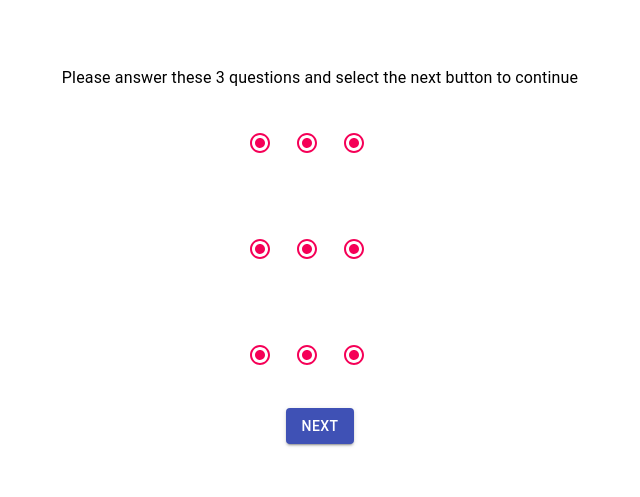
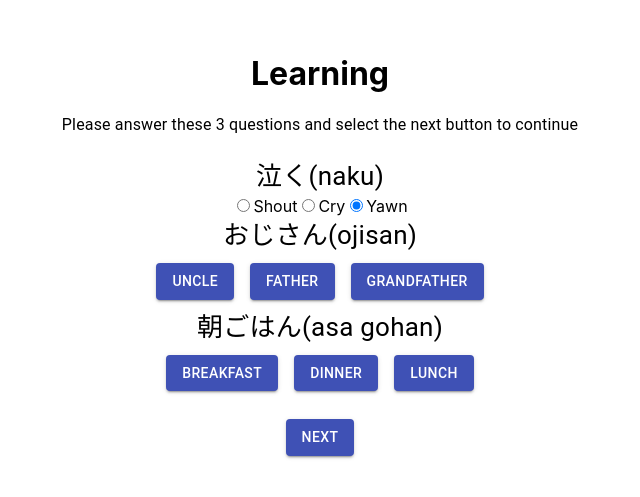
Before and after one commit to xeiwian/japaneseapp, a React (Create React App) app in the folder client/: page /question in a window 1280 px wide. Shown: the part 145-642 px from the top of the page, without its empty margins (320-960 px from the left). Built offline with nearby package versions, Linux system fonts and the light colour scheme; no server answers.

Commit message:
successfully get value from radio button

```diff
--- /dev/null
+++ b/client/src/components/questions.js
@@ -0,0 +1,130 @@
+var quizQuestions = [
+    {
+        type: "Emotion",
+        content: "泣く(naku) => Cry",
+        question: "泣く(naku)",
+        correctAnswer: "Cry",
+        possibleAnswer: ["Shout", "Cry", "Yawn"]
+    },
+    {
+        type: "Emotion",
+        content: "笑い(warai) => Laugh",
+        question: "笑い(warai)",
+        correctAnswer: "Laugh",
+        possibleAnswer: ["Excited", "Surprise", "Laugh"]
+    },
+    {
+        type: "Emotion",
+        content: "興奮した(kōfun shita) => Excited",
+        question: "興奮した(kōfun shita)",
+        correctAnswer: "Excited",
+        possibleAnswer: ["Smile", "Happy", "Excited"]
+    },
+    {
+        type: "Emotion",
+        content: "怖い(kowai) => Scared",
+        question: "怖い(kowai)",
+        correctAnswer: "Scared",
+        possibleAnswer: ["Worried", "Nervous", "Scared"]
+    },
+    {
+        type: "Emotion",
+        content: "叫ぶ(sakebu) => Shout",
+        question: "叫ぶ(sakebu)",
+        correctAnswer: "Shout",
+        possibleAnswer: ["Angry", "Shout", "Frown"]
+    },
+    {
+        type: "Emotion",
+        content: "恥ずかしい(hazukashī) => Embarassed",
+        question: "恥ずかしい(hazukashī)",
+        correctAnswer: "Embarassed",
+        possibleAnswer: ["Frown", "Upset", "Embarassed"]
+    },
+    {
+        type: "Family",
+        content: "おじさん(ojisan) => Uncle",
+        question: "おじさん(ojisan)",
+        correctAnswer: "Uncle",
+        possibleAnswer: ["Uncle", "Father", "Grandfather"]
+    },
+    {
+        type: "Family",
+        content: "兄弟(kyōdai) => Brothers",
+        question: "兄弟(kyōdai)",
+        correctAnswer: "Brother",
+        possibleAnswer: ["Cousin", "Brothers", "Brother-in-law"]
+    },
+    {
+        type: "Family",
+        content: "いとこ(itoko) => Cousin",
+        question: "いとこ(itoko)",
+        correctAnswer: "Cousin",
+        possibleAnswer: ["Nephew", "Cousin", "Niece"]
+    },
+    {
+        type: "Family",
+        content: "子供(kodomo) => Child",
+        question: "子供(kodomo)",
+        correctAnswer: "Child",
+        possibleAnswer: ["Child", "Baby", "Children"]
+    },
+    {
+        type: "Family",
+        content: "両親(ryoushin) => Parents",
+        question: "両親(ryoushin)",
+        correctAnswer: "Parents",
+        possibleAnswer: ["Couple", "Married Couple", "Parents"]
+    },
+    {
+        type: "Family",
+        content: "息子(musuko) => Son",
+        question: "息子(musuko)",
+        correctAnswer: "Son",
+        possibleAnswer: ["Niece", "Child", "Son"]
+    },
+    {
+        type: "Food",
+        content: "朝ごはん(asa gohan) => Breakfast",
+        question: "朝ごはん(asa gohan)",
+        correctAnswer: "Breakfast",
+        possibleAnswer: ["Breakfast", "Dinner", "Lunch"]
+    },
+    {
+        type: "Food",
+        content: "料理(ryōri) => Cuisine",
+        question: "料理(ryōri)",
+        correctAnswer: "Cuisine",
+        possibleAnswer: ["Food", "Cuisine", "Meal"]
+    },
+    {
+        type: "Food",
+        content: "日本食(nipponshoku) => Japanese food",
+        question: "日本食(nipponshoku)",
+        correctAnswer: "Japanese food",
+        possibleAnswer: ["Western food", "Chinese food", "Japanese food"]
+    },
+    {
+        type: "Food",
+        content: "コーヒー(kōhī) => Coffee",
+        question: "コーヒー(kōhī)",
+        correctAnswer: "Coffee",
+        possibleAnswer: ["Milk", "Tea", "Coffee"]
+    },
+    {
+        type: "Food",
+        content: "牛肉(gyūniku) => Beef",
+        question: "牛肉(gyūniku)",
+        correctAnswer: "Beef",
+        possibleAnswer: ["Beef", "Chicken", "Pork"]
+    },
+    {
+        type: "Food",
+        content: "緑茶(ryokucha) => Green tea",
+        question: "緑茶(ryokucha)",
+        correctAnswer: "Green tea",
+        possibleAnswer: ["Black Tea", "Tea", "Green Tea"]
+    }
+  ];
+
+  export default quizQuestions;
--- a/client/src/components/questions/questionPage.js
+++ b/client/src/components/questions/questionPage.js
@@ -1,4 +1,5 @@
 import React, { Component } from 'react';
+import quizQuestions from '../questions';
 import { Link } from 'react-router-dom';
 import { withStyles } from '@material-ui/core/styles';
 import Button from '@material-ui/core/Button';
@@ -14,57 +15,98 @@ const styles = theme => ({
   root: {
     display: 'flex'
   },
+  questionfont: {
+    fontSize: 26,
+    textAlign: 'center'
+  },
   formControl: {
     margin: theme.spacing.unit * 3,
   },
   group: {
     margin: `${theme.spacing.unit}px 0`,
   },
+  button: {
+    margin: theme.spacing.unit,
+  }
 });
 
 class QuestionPage extends Component {
 
     state = {
+      myAnswer: null,
+      emotioncounter: 0,
+      familycounter: 6,
+      foodcounter: 12,
       emotionQuestion: '',
       correctEmotionAnswer: '',
-      possibleEmotionAnswer: '',
+      possibleEmotionAnswer: [],
       familyQuestion: '',
       correctFamilyAnswer: '',
-      possibleFamilyAnswer: '',
+      possibleFamilyAnswer: [],
       foodQuestion: '',
       correctFoodAnswer: '',
-      possibleFoodAnswer: '',
+      possibleFoodAnswer: [],
+      score: 0,
+      disabled: true
     }
 
     componentDidMount = () => {
-      this.fetchEmotionQuestion();
-      this.fetchFamilyQuestion();
-      this.fetchFoodQuestion();
+      this.setState({
+        emotionQuestion: quizQuestions[0].question,
+        correctEmotionAnswer: quizQuestions[0].correctAnswer,
+        possibleEmotionAnswer: quizQuestions[0].possibleAnswer,
+        familyQuestion: quizQuestions[6].question,
+        correctFamilyAnswer: quizQuestions[6].correctAnswer,
+        possibleFamilyAnswer: quizQuestions[6].possibleAnswer,
+        foodQuestion: quizQuestions[12].question,
+        correctFoodAnswer: quizQuestions[12].correctAnswer,
+        possibleFoodAnswer: quizQuestions[12].possibleAnswer,
+        disabled: true
+      });
     }
 
-    fetchEmotionQuestion = async () => {
-      const url = 'api/question/emotion';
-      const response = await fetch(url);
-      const data = await response.json();
-      console.log(data);
-      this.setState({emotionQuestion: data.question, correctEmotionAnswer: data.correctAnswer, possibleEmotionAnswer: data.possibleAnswer})
+    nextQuestionHandler = () => {
+      // console.log('test')
+      const { myAnswer, EmotionAnswer, score } = this.state;
+
+      if (myAnswer === EmotionAnswer) {
+        this.setState({
+          score: score + 1
+        });
+      }
+
+      this.setState({
+        emotioncounter: this.state.emotioncounter + 1,
+        familycounter: this.state.familycounter + 1,
+        foodcounter: this.state.foodcounter + 1,
+      });
+    };
+
+    componentDidUpdate(prevProps, prevState) {
+      if (this.state.emotioncounter !== prevState.emotioncounter) {
+        this.setState(() => {
+          return {
+            disabled: true,
+            emotionQuestion: quizQuestions[this.state.emotioncounter].question,
+            correctEmotionAnswer: quizQuestions[this.state.emotioncounter].correctAnswer,
+            possibleEmotionAnswer: quizQuestions[this.state.emotioncounter].possibleAnswer,
+
+            familyQuestion: quizQuestions[this.state.familycounter].question,
+            correctFamilyAnswer: quizQuestions[this.state.familycounter].correctAnswer,
+            possibleFamilyAnswer: quizQuestions[this.state.familycounter].possibleAnswer,
+
+            foodQuestion: quizQuestions[this.state.foodcounter].question,
+            correctFoodAnswer: quizQuestions[this.state.foodcounter].correctAnswer,
+            possibleFoodAnswer: quizQuestions[this.state.foodcounter].possibleAnswer,
+          };
+        });
+      }
     }
 
-    fetchFamilyQuestion = async () => {
-      const url = 'api/question/family';
-      const response = await fetch(url);
-      const data = await response.json();
-      console.log(data);
-      this.setState({familyQuestion: data.question, correctFamilyAnswer: data.correctAnswer, possibleFamilyAnswer: data.possibleAnswer})
-    }
-
-    fetchFoodQuestion = async () => {
-      const url = 'api/question/food';
-      const response = await fetch(url);
-      const data = await response.json();
-      console.log(data);
-      this.setState({foodQuestion: data.question, correctFoodAnswer: data.correctAnswer, possibleFoodAnswer: data.possibleAnswer})
-    }
+    // check answer
+    checkAnswer = answer => {
+      this.setState({ myAnswer: answer });
+    };
 
     handleChange = event => {
       this.setState({ value: event.target.value });
@@ -72,6 +114,7 @@ class QuestionPage extends Component {
 
     render() {
         const { classes } = this.props;
+        const { myAnswer, possibleEmotionAnswer, selected, onChange } = this.state;
 
         return (
           <Grid
@@ -82,73 +125,73 @@ class QuestionPage extends Component {
           justify="center"
           style={{ minHeight: '100vh' }}
           >
+            <Typography variant="headline" component="h1">
+            Learning
+            </Typography> <br/>
             <Typography>
             Please answer these 3 questions and select the next button to continue
-            </Typography>
-            <Grid item xs={3}>
-              <div className={classes.root}>
-                <FormControl component="fieldset" className={classes.formControl}>
-                  <FormLabel component="legend">{this.state.emotionQuestion}</FormLabel>
-                  <RadioGroup
-                    row
-                    aria-label="Gender"
-                    name="gender1"
-                    className={classes.group}
-                    value={this.state.value}
-                    onChange={this.handleChange}
-                  >
-                    <FormControlLabel value={this.state.possibleEmotionAnswer[0]} control={<Radio />} label={this.state.possibleEmotionAnswer[0]} />
-                    <FormControlLabel value={this.state.possibleEmotionAnswer[1]} control={<Radio />} label={this.state.possibleEmotionAnswer[1]} />
-                    <FormControlLabel value={this.state.possibleEmotionAnswer[2]} control={<Radio />} label={this.state.possibleEmotionAnswer[2]} />
-                  </RadioGroup>
-                </FormControl>
-              </div>
+            </Typography> <br/>
+
+            <Grid item xs={6}>
+              <Typography className={classes.questionfont}>
+                {this.state.emotionQuestion}
+              </Typography>
+
+              {possibleEmotionAnswer.map((possibleEmotionAnswer, index) => (
+                <label key={index}>
+                  <input
+                    type="radio"
+                    name="vote"
+                    value={possibleEmotionAnswer.value}
+                    key={index}
+                    checked={selected === possibleEmotionAnswer.value}
+                    onChange={onChange}
+                  />
+                  {possibleEmotionAnswer}
+                </label>
+              ))}
             </Grid>
 
-            <Grid item xs={3}>
-              <div className={classes.root}>
-                <FormControl component="fieldset" className={classes.formControl}>
-                  <FormLabel component="legend">{this.state.familyQuestion}</FormLabel>
-                  <RadioGroup
-                    row
-                    aria-label="Gender"
-                    name="gender1"
-                    className={classes.group}
-                    value={this.state.value}
-                    onChange={this.handleChange}
-                  >
-                    <FormControlLabel value={this.state.possibleFamilyAnswer[0]} control={<Radio />} label={this.state.possibleFamilyAnswer[0]} />
-                    <FormControlLabel value={this.state.possibleFamilyAnswer[1]} control={<Radio />} label={this.state.possibleFamilyAnswer[1]} />
-                    <FormControlLabel value={this.state.possibleFamilyAnswer[2]} control={<Radio />} label={this.state.possibleFamilyAnswer[2]}/>
-                  </RadioGroup>
-                </FormControl>
-              </div>
+            <Grid item xs={6}>
+              <div >
+                <Typography className={classes.questionfont}>
+                  {this.state.familyQuestion}
+                </Typography>
+                <Button variant="contained" color="primary" className={classes.button}>
+                  {this.state.possibleFamilyAnswer[0]}
+                </Button>
+                <Button variant="contained" color="primary" className={classes.button}>
+                  {this.state.possibleFamilyAnswer[1]}
+                </Button>
+                <Button variant="contained" color="primary" className={classes.button}>
+                  {this.state.possibleFamilyAnswer[2]}
+                </Button>
+                </div>
             </Grid>
 
-          <Grid item xs={3}>
-            <div className={classes.root}>
-              <FormControl component="fieldset" className={classes.formControl}>
-                <FormLabel component="legend">{this.state.foodQuestion}</FormLabel>
-                <RadioGroup
-                  row
-                  aria-label="Gender"
-                  name="gender1"
-                  className={classes.group}
-                  value={this.state.value}
-                  onChange={this.handleChange}
-                >
-                  <FormControlLabel value={this.state.possibleFoodAnswer[0]} control={<Radio />} label={this.state.possibleFoodAnswer[0]} />
-                  <FormControlLabel value={this.state.possibleFoodAnswer[1]} control={<Radio />} label={this.state.possibleFoodAnswer[1]} />
-                  <FormControlLabel value={this.state.possibleFoodAnswer[2]} control={<Radio />} label={this.state.possibleFoodAnswer[2]} />
-                </RadioGroup>
-              </FormControl>
-            </div>
+          <Grid item xs={6}>
+                <div >
+                  <Typography className={classes.questionfont}>
+                    {this.state.foodQuestion}
+                  </Typography>
+                  <Button variant="contained" color="primary" className={classes.button}>
+                    {this.state.possibleFoodAnswer[0]}
+                  </Button>
+                  <Button variant="contained" color="primary" className={classes.button}>
+                    {this.state.possibleFoodAnswer[1]}
+                  </Button>
+                  <Button variant="contained" color="primary" className={classes.button}>
+                    {this.state.possibleFoodAnswer[2]}
+                  </Button>
+                </div>
           </Grid>
+          <br/>
           <Button
-            component={ Link } to="/learning"
+            // component={ Link } to="/learning"
             color="primary"
             variant="contained"
             className={classes.formItems}
+            onClick={this.nextQuestionHandler}
           >
             Next
           </Button>
```
Also changed, not shown: client/src/components/learning/learningPage.js (+43 -50 lines).
